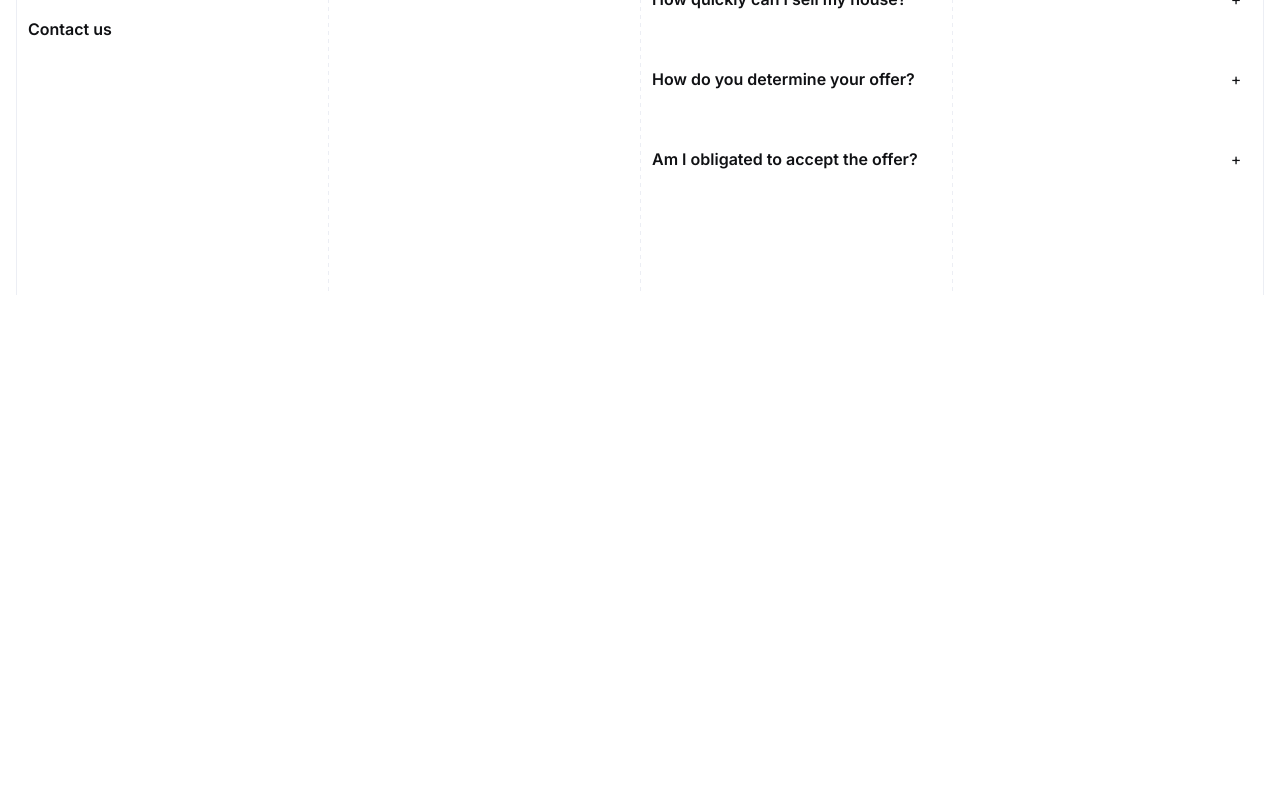
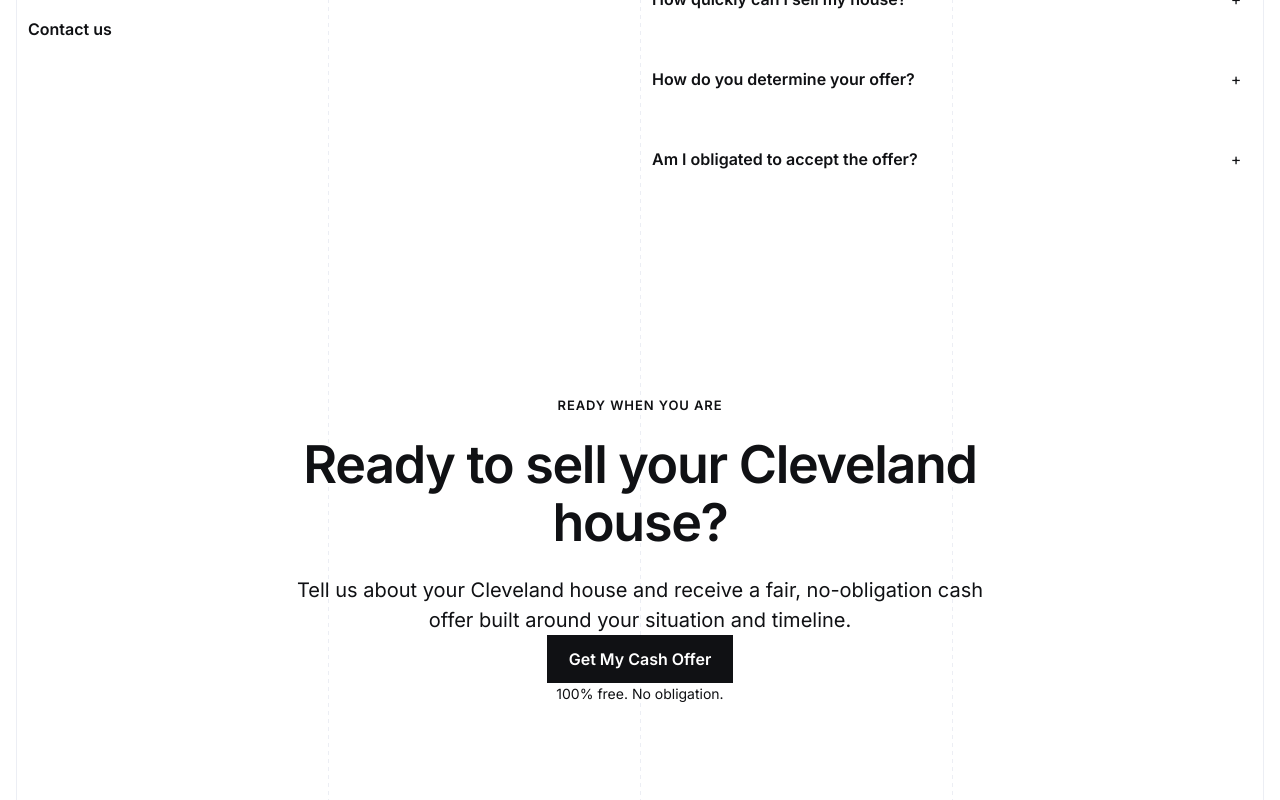
Before and after one commit to YHICAdmin/your-house-in-cash, a Next.js app: page / in a window 1280 px wide. Shown: the part 4870-5670 px from the top of the page. Before the commit the page ends 5165 px from the top, so only its background shows below. Built offline with nearby package versions, Linux system fonts and the light colour scheme.

Commit message:
feat: add area page final cta

```diff
--- a/project-documentation/website-specification/area-page.md
+++ b/project-documentation/website-specification/area-page.md
@@ -1604,53 +1604,87 @@ Contains, in document order:
 
 # Final CTA
 
-#### Purpose
+## Purpose
 
 Conclude the page with a clear and simple conversion path.
 
 At this stage, the user has already received the necessary information throughout the page, so the section does not introduce new information. Instead, it focuses attention on the primary action — receiving an offer for their house.
 
-#### Content
-
-- Section Label: **Ready When You Are**, no icon.
-- Headline: **Ready to sell your Cleveland house?**
-- Short supporting copy.
-- Component: **Button**
-- Short reassurance row below the button, for example: **100% Free • No Obligation • Secure**
-
-#### Structure
-
-- Section Label positioned above the primary headline.
-- Headline and supporting copy.
-- Primary CTA.
-- Reassurance row positioned below the CTA.
-- Content is centered and presented as a single focused composition.
-
-#### Visual Direction
-
-- Keep the section simple and focused, using a minimal number of elements.
-- The headline is the primary visual focal point.
-- Position the Section Label above the primary headline.
-- Preserve generous whitespace around the content.
-- Do not add cards, statistics, or additional supporting elements.
-
-#### Behavior
-
-- The Primary CTA leads to the same **Seller Lead Form Flow** used by the Hero and Header CTAs.
-- On Area Pages, the headline and supporting content adapt to the current city / area.
-
-#### Technical Specifications
-
-No additional Final CTA-specific technical specifications are currently defined. Global typography, spacing, component, color, and layout rules apply unless explicitly overridden.
-
-#### Responsive Behavior
-
-No specific Tablet or Mobile composition is currently defined.
-
-The centered hierarchy of the Section Label, headline, supporting copy, CTA, and reassurance row should be preserved across breakpoints.
-
-#### Line System
-
-- The outer System Lines bound the content area using the globally defined content padding.
-- The centered content — headline, supporting copy, and CTA — is not constrained by the internal System Lines.
-- The internal System Lines remain visible as part of the visual system but do not dictate the composition.
+## Layout
+
+- The Section Intro, Primary CTA, and Reassurance Row form one centered, focused composition.
+- On Desktop and Tablet, the complete composition uses `100%` of the available width up to a maximum width of `720px` and is centered horizontally.
+- On Mobile, the complete composition uses the full available Content Container width.
+- The centered content is not constrained by the internal System Lines.
+
+## Section Intro
+
+### Content
+
+Contains, in document order:
+
+1. Section Label: **Ready When You Are**, no icon.
+2. Primary Headline: **Ready to sell your {Area Name} house?** For the current Cleveland Area Page: **Ready to sell your Cleveland house?**
+3. Supporting Copy: **Tell us about your {Area Name} house and receive a fair, no-obligation cash offer built around your situation and timeline.** For the current Cleveland Area Page: **Tell us about your Cleveland house and receive a fair, no-obligation cash offer built around your situation and timeline.**
+
+- `{Area Name}` is supplied dynamically by the current Area Page data.
+
+### Component and Semantics
+
+- The Section Label uses the documented `Section Label` Component.
+- The Primary Headline uses `H2` semantics.
+- The Supporting Copy uses paragraph semantics.
+
+### Visual Design
+
+- The Primary Headline uses the global `H2` typography.
+- The Supporting Copy uses the global `Body Large` typography.
+
+### Dimensions and Alignment
+
+- The complete Section Intro is center-aligned.
+
+### Spacing
+
+- `S` (`16px`) separates the Section Label from the Primary Headline across all Breakpoints.
+- `M` (`24px`) separates the Primary Headline from the Supporting Copy across all Breakpoints.
+
+### Spacing After
+
+- `L` (`32px`) separates the complete Section Intro from the Primary CTA across all Breakpoints.
+
+## Primary CTA
+
+### Content
+
+- Label: **Get My Cash Offer**.
+
+### Component and Semantics
+
+- Uses the documented **Button** Component.
+
+### Spacing After
+
+- `XS` (`8px`) separates the Primary CTA from the Reassurance Row across all Breakpoints.
+
+### Interaction
+
+- Navigates to the Seller Lead Form Flow at the canonical internal route `/get-cash-offer`.
+
+## Reassurance Row
+
+### Content
+
+- **100% free. No obligation.**
+
+### Component and Semantics
+
+- Uses paragraph semantics.
+
+### Visual Design
+
+- Uses the global `Body Small` typography.
+
+## Responsive Behavior
+
+- The centered hierarchy of the Section Intro, Primary CTA, and Reassurance Row is preserved across Breakpoints.
--- a/src/app/page.tsx
+++ b/src/app/page.tsx
@@ -1,6 +1,7 @@
 import { AreaIntroTransition } from "@/components/area/area-intro-transition";
 import { AreaHero } from "@/components/area/area-hero";
 import { AreaFaq } from "@/components/area/area-faq";
+import { AreaFinalCta } from "@/components/area/area-final-cta";
 import { AreaHowItWorks } from "@/components/area/area-how-it-works";
 import { AreaLocal } from "@/components/area/area-local";
 import { AreaReviews } from "@/components/area/area-reviews";
@@ -17,6 +18,7 @@ export default function Home() {
       <AreaHowItWorks />
       <AreaLocal area={clevelandArea} />
       <AreaFaq />
+      <AreaFinalCta areaName={clevelandArea.city} />
     </main>
   );
 }
--- /dev/null
+++ b/src/components/area/area-final-cta.module.css
@@ -0,0 +1,36 @@
+.section {
+  background: var(--color-background-soft);
+}
+
+.composition {
+  display: flex;
+  width: 100%;
+  max-width: 720px;
+  grid-column: 1 / -1;
+  flex-direction: column;
+  align-items: center;
+  margin-inline: auto;
+  text-align: center;
+}
+
+.intro {
+  display: flex;
+  width: 100%;
+  flex-direction: column;
+  align-items: center;
+  margin-bottom: var(--spacing-l);
+}
+
+.heading {
+  margin: var(--spacing-s) 0 var(--spacing-m);
+}
+
+.supportingCopy,
+.reassurance {
+  margin: 0;
+  color: var(--color-text-secondary);
+}
+
+.reassurance {
+  margin-top: var(--spacing-xs);
+}
--- /dev/null
+++ b/src/components/area/area-final-cta.tsx
@@ -0,0 +1,39 @@
+import { Button } from "@/components/ui/button";
+import { SectionLabel } from "@/components/ui/section-label";
+import styles from "./area-final-cta.module.css";
+
+type AreaFinalCtaProps = {
+  areaName: string;
+};
+
+const headingId = "final-cta-heading";
+
+export function AreaFinalCta({ areaName }: AreaFinalCtaProps) {
+  return (
+    <section
+      className={`${styles.section} section-spacing system-lines-bg`}
+      aria-labelledby={headingId}
+    >
+      <div className={`${styles.layout} content-grid`}>
+        <div className={styles.composition}>
+          <div className={styles.intro}>
+            <SectionLabel>Ready When You Are</SectionLabel>
+            <h2 id={headingId} className={`${styles.heading} text-heading-2`}>
+              Ready to sell your {areaName} house?
+            </h2>
+            <p className={`${styles.supportingCopy} text-body-large`}>
+              Tell us about your {areaName} house and receive a fair,
+              no-obligation cash offer built around your situation and
+              timeline.
+            </p>
+          </div>
+
+          <Button href="/get-cash-offer">Get My Cash Offer</Button>
+          <p className={`${styles.reassurance} text-body-small`}>
+            100% free. No obligation.
+          </p>
+        </div>
+      </div>
+    </section>
+  );
+}
```
